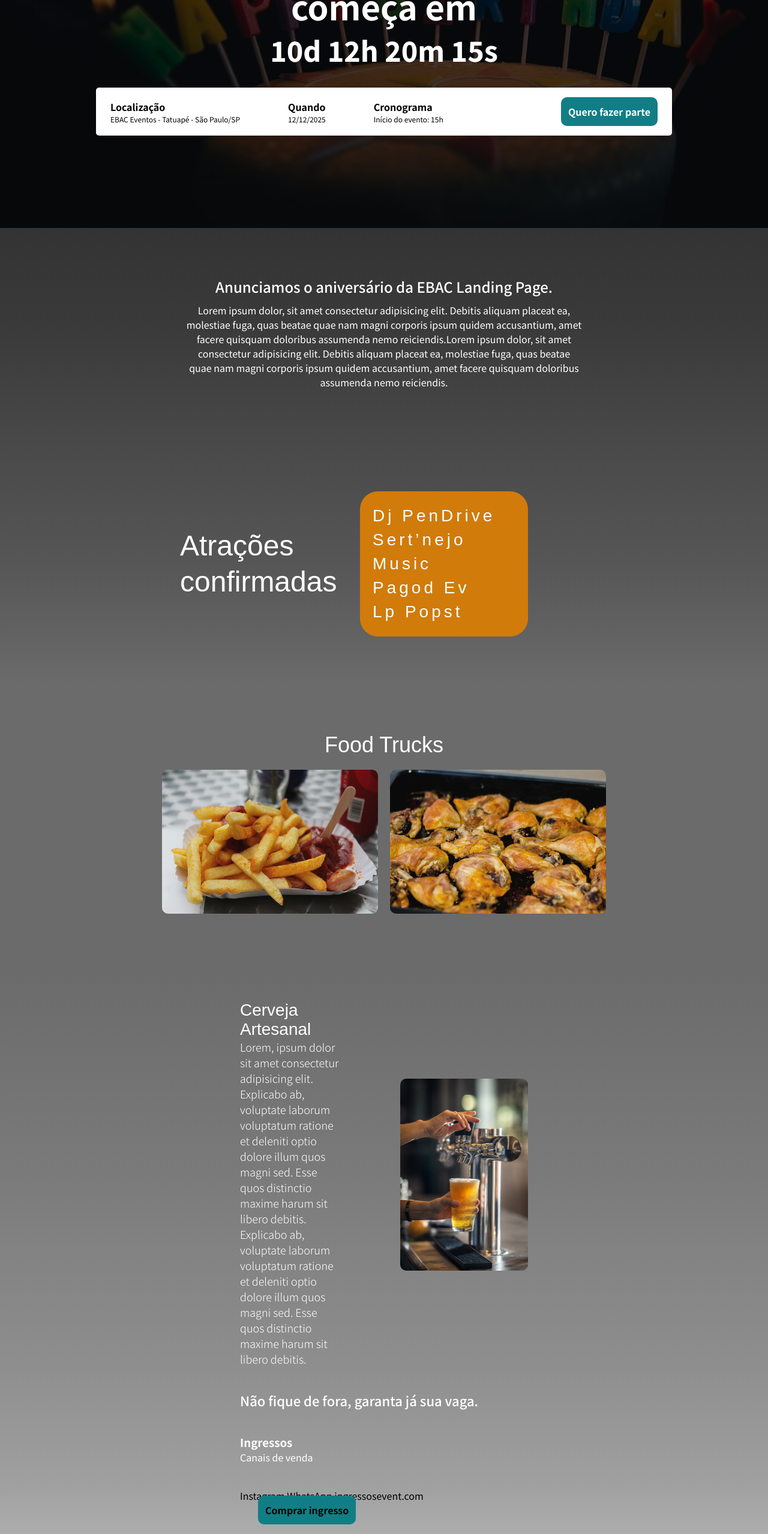
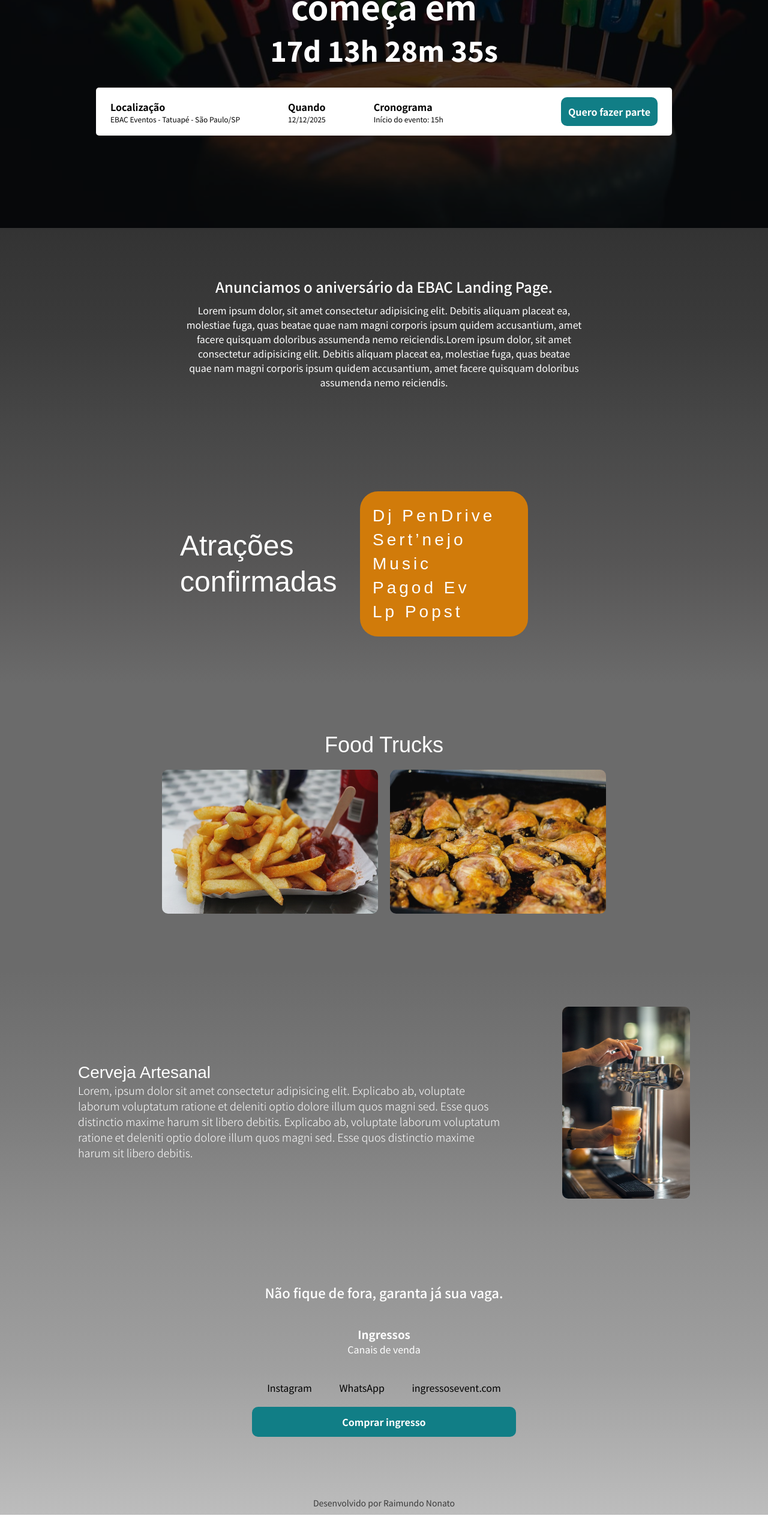
Before and after one commit to RaimundoNonat/aniversario_ebac, a website built with Parcel: page src/index.html in a window 1280 px wide. Shown: the part 240-2797 px from the top of the page at 60% size. After the commit the page ends 2765 px from the top, so only its background shows below. Built offline with nearby package versions, Linux system fonts and the light colour scheme; a web font is replaced by a local one.

Commit message:
finalizando projeto

```diff
--- a/package.json
+++ b/package.json
@@ -1,9 +1,9 @@
 {
   "name": "projeto-4.1",
   "version": "1.0.0",
-  "main": "index.js",
   "scripts": {
     "dev": "parcel src/index.html src/styles/main.scss src/scripts/main.js",
+    "build": "parcel build src/index.html",
     "test": "echo \"Error: no test specified\" && exit 1"
   },
   "keywords": [],
--- a/src/index.html
+++ b/src/index.html
@@ -20,7 +20,7 @@
     <header class="hero">
         <div class="container">
             <p class="hero__text">A festa mais esperada do ano começa em</p>
-            <p class="hero__text__sub">10d 12h 20m 15s</p>
+            <p class="hero__text__sub"><span id="contador"></span></p>
 
             <div class="informacao">
                 <ul class="informacao__info">
@@ -117,6 +117,7 @@
                 <a href="#">Instagram</a>
                 <a href="#">WhatsApp</a>
                 <a href="#">ingressosevent.com</a>
+                <br>
                 <a href="#" class="button button--primary">Comprar ingresso</a>
             </div>
 
--- a/src/scripts/main.js
+++ b/src/scripts/main.js
@@ -1 +1,28 @@
 AOS.init();
+
+const dataDoEvento = new Date("Dec 12, 2024 15:00:00");
+const timeStampDoEvento = dataDoEvento.getTime();
+
+const contaAsHoras = setInterval(function () {
+    const agora = new Date();
+    const timeStampAtual = agora.getTime();
+
+    const distanciaAteOEvento = timeStampDoEvento - timeStampAtual;
+
+    const diaEmMs = 1000 * 60 * 60 * 24;
+    const horaEmMs = 1000 * 60 * 60;
+    const minutoEmMs = 1000 * 60;
+
+    const diasAteOEvento = Math.floor(distanciaAteOEvento / diaEmMs);
+    const horasAteOVento = Math.floor((distanciaAteOEvento % diaEmMs) / horaEmMs);
+    const minutosAteOVento = Math.floor((distanciaAteOEvento % horaEmMs) / minutoEmMs);
+    const segundosAteOEvento = Math.floor((distanciaAteOEvento % minutoEmMs) / 1000);
+
+    document.getElementById('contador').innerHTML = `${diasAteOEvento}d ${horasAteOVento}h ${minutosAteOVento}m ${segundosAteOEvento}s`;
+
+    if (distanciaAteOEvento < 0) {
+        clearInterval(contaAsHoras);
+        document.getElementById('contador').innerHTML = `<p style='color: red'> Evento já realizado! </p>`;
+    }
+
+}, 1000);
--- a/src/styles/components/_atracao.scss
+++ b/src/styles/components/_atracao.scss
@@ -36,7 +36,7 @@
         }
     }
 
-    @media (min-width: 640px) and (max-width: 640px) {
+    @media (max-width: 640px) {
         padding: 60px 0px;
         text-align: center;
 
--- a/src/styles/components/_event.scss
+++ b/src/styles/components/_event.scss
@@ -33,7 +33,6 @@
     @media (max-width: 640px) {
         padding: 10px 30px;
 
-
         &__container {
             display: block;
         }
@@ -56,7 +55,7 @@
         }
     }
 
-    @media (min-width: 640px) and (max-width: 1024px) {
+    @media screen and (min-width: 640px) and (max-width: 1024px) {
         padding: 50px 30px;
 
         &__container {
@@ -66,6 +65,7 @@
 
         &__details {
             margin-left: 30px;
+
 
             &___description {
                 font-size: 18px;
@@ -82,7 +82,9 @@
         }
     }
 
-    @media (min-width: 1024px) {
+
+    @media (min-width: 1024px) and (max-width: 1680px) {
+        padding: 50px 30px;
 
         &__container {
             display: flex;
--- a/src/styles/components/_food.scss
+++ b/src/styles/components/_food.scss
@@ -63,7 +63,7 @@
         }
     }
 
-    @media (min-width: 640px) and (max-width: 640px) {
+    @media (min-width: 640px) and (max-width: 1024px) {
         padding: 60px 0px;
 
         &__title {
@@ -75,7 +75,7 @@
         }
 
         &__container {
-            display: block;
+            display: flex;
             text-align: center;
         }
 
--- a/src/styles/components/_footer.scss
+++ b/src/styles/components/_footer.scss
@@ -1,7 +1,7 @@
 .footer {
-    padding: 20px 300px 10px 300px;
+    padding: 80px 300px 10px 300px;
     background-image: linear-gradient(180deg, #8f8f8f, #a0a0a0, #bdbdbd);
-
+    text-align: center;
 
     &__title {
         margin: 10px 100px 40px 100px;
@@ -22,16 +22,31 @@
 
             & a {
                 text-decoration: none;
-                margin-top: 10px;
-                color: black;
+                margin: 20px;
+                color: rgb(0, 0, 0);
+                border: 1px solid transparent;
+                transition-duration: 0.3s;
+
+                &:hover {
+                    transform: scale(1.01);
+                }
+
             }
         }
+
+    }
+
+    .button--primary {
+        color: #fff;
+        display: block;
+        width: auto;
+
     }
 
     &__fim {
         margin-top: 100px;
         font-size: 14px;
-        text-align: center;
+        color: #3b3b3b;
     }
 
     @media (max-width: 640px) {
```
Also changed, not shown: src/images/burger.jpg (deleted), src/images/candles.jpg (deleted), src/images/cupcakes.jpg (deleted), src/images/fundo.png (deleted).
